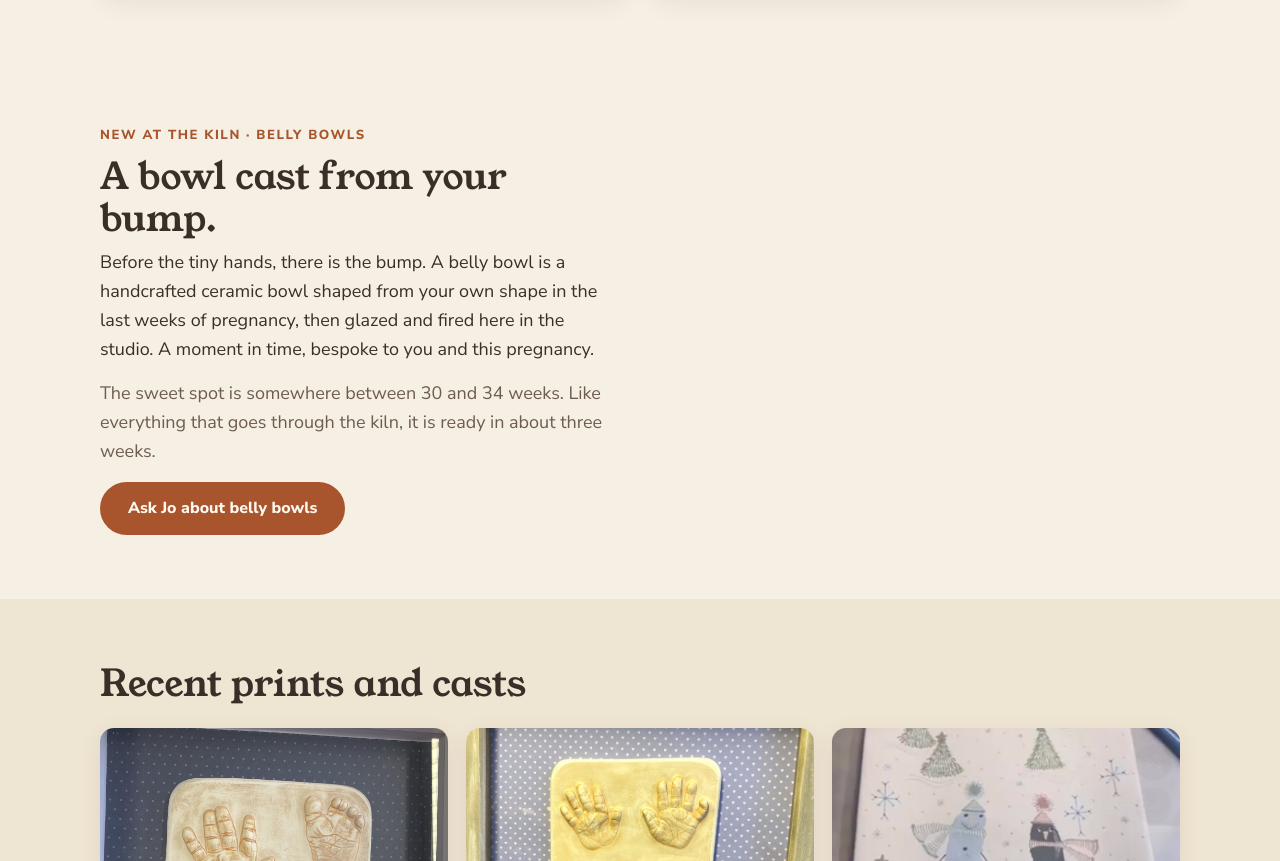
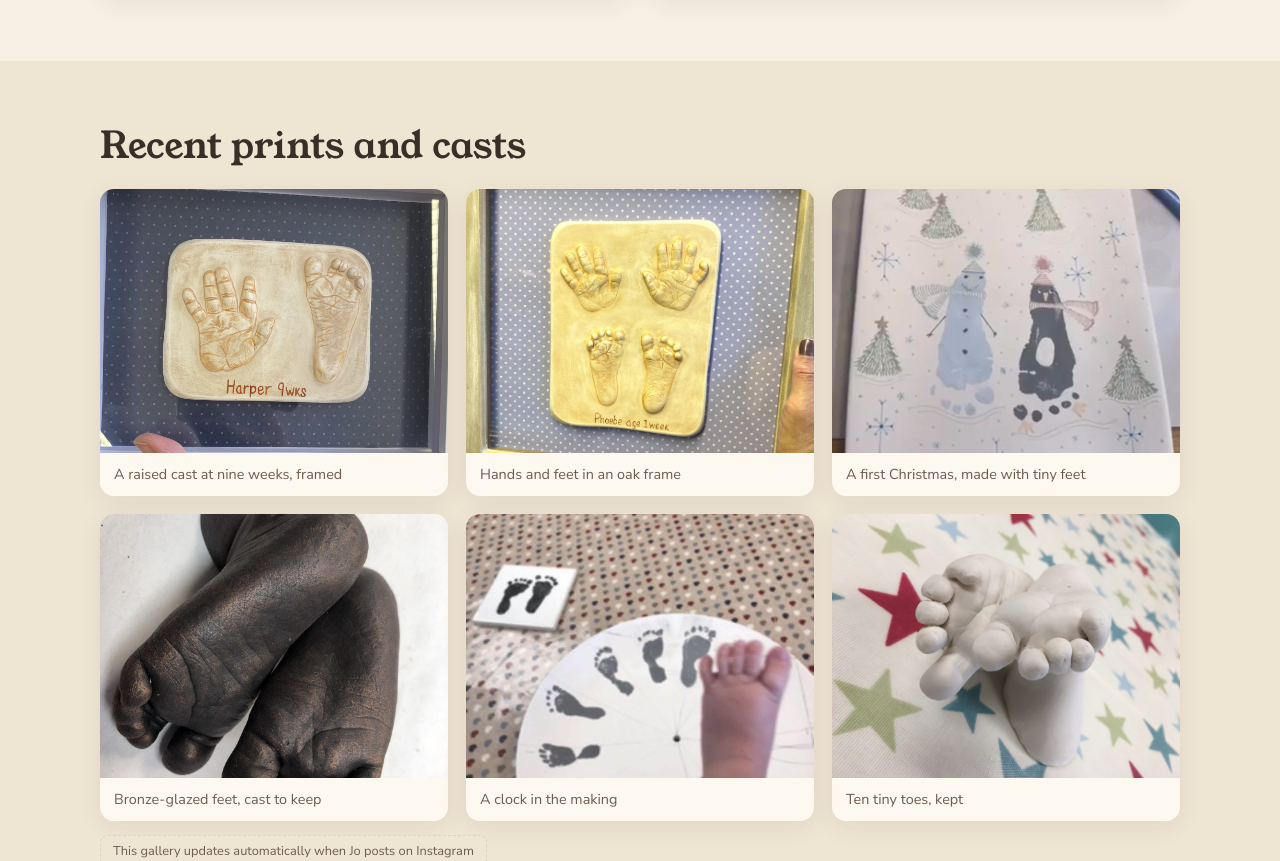
Before and after one commit to 0xW1LL/joskiln-site, a website: page baby-prints.html in a window 1280 px wide. Shown: the part 1150-2011 px from the top of the page. Drawn offline with Linux system fonts and the light colour scheme; no server answers.

Commit message:
Site helper: Removed the belly bowls section from the baby prints page. (#9)

```diff
--- a/baby-prints.html
+++ b/baby-prints.html
@@ -112,20 +112,6 @@
               <li>Framing options available, just ask in the studio</li>
               <li>Jo will advise on options at your appointment</li>
             </ul>
-          </div>
-        </div>
-      </div>
-    </section>
-
-    <section class="section" id="belly-bowls">
-      <div class="wrap split reveal" style="align-items:start">
-        <div>
-          <p class="kicker">New at the kiln · Belly bowls</p>
-          <h2>A bowl cast from your bump.</h2>
-          <p>Before the tiny hands, there is the bump. A belly bowl is a handcrafted ceramic bowl shaped from your own shape in the last weeks of pregnancy, then glazed and fired here in the studio. A moment in time, bespoke to you and this pregnancy.</p>
-          <p style="color:var(--ink-soft)">The sweet spot is somewhere between 30 and 34 weeks. Like everything that goes through the kiln, it is ready in about three weeks.</p>
-          <div class="hero__cta">
-            <a class="btn btn--primary" href="#enquire">Ask Jo about belly bowls</a>
           </div>
         </div>
       </div>
```
